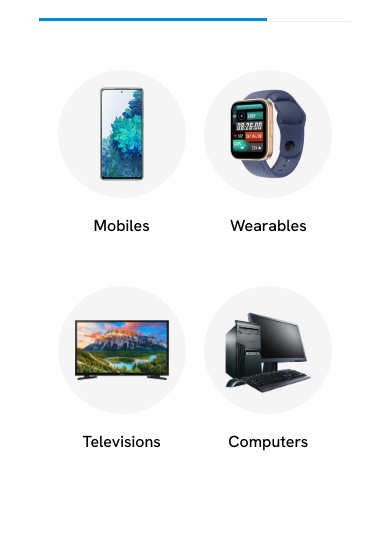
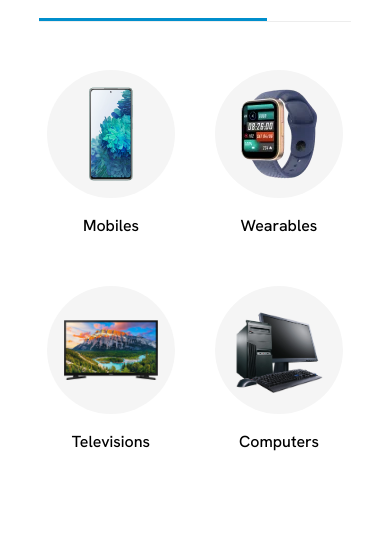
Before and after one commit to YoussefHany1/megamart, a Next.js app: page / in a window 390 px wide. Shown: the part 939-1491 px from the top of the page. Built offline with nearby package versions, Linux system fonts and the light colour scheme; no server answers.

Commit message:
Refactor layout in footer and top categories components for improved responsiveness, update CSS styles in globals.css and home.css to enhance mobile display, and comment out unused media queries in home.css.

```diff
--- a/app/globals.css
+++ b/app/globals.css
@@ -65,3 +65,9 @@ svg{
 body > section, body > footer, header{
   padding: 0 10%;
 }
+@media (max-width: 576px) {
+  .contactUs, .contactUs .down{
+    text-align: center;
+  }
+
+}
--- a/app/home.css
+++ b/app/home.css
@@ -66,9 +66,6 @@
     }
   }
 }
-@media (max-width: 576px) {
-  .contactUs, .down{
-    text-align: center;
-  }
+/* @media (max-width: 576px) {
 
-}
+} */
--- a/components/footer/footer.js
+++ b/components/footer/footer.js
@@ -4,7 +4,7 @@ function Footer() {
     return (
     <>
         <footer className={`footer bg-primary text-white position-relative overflow-hidden pt-5 ${styles.footer}`}>
-            <div className="text position-relative d-flex pb-5">
+            <div className="text position-relative d-sm-flex d-block pb-5">
                 <div className="contactUs d-flex flex-column justify-content-between pe-md-5 me-md-5">
                     <Link href="/" className="text-decoration-none pb-2 text-white fw-bold fs-1">MegaMart</Link>
                     <div className="fw-medium fs-4 pb-2"><b>Contact US</b></div>
--- a/components/home/top-categories/top-categories.js
+++ b/components/home/top-categories/top-categories.js
@@ -7,20 +7,20 @@ function TopCategories() {
                     <div className="line fs-4 pb-3">Shop From <p className="text-primary d-inline">Top Categories</p></div>
                     <a href="#" className="text-decoration-none d-flex align-items-center"><small className="fw-normal">View All <svg viewBox="0 0 60 60"><path stroke="#008ECC" strokeWidth="3" d="M15.563 40.836a.997.997 0 0 0 1.414 0l15-15a1 1 0 0 0 0-1.414l-15-15a.999.999 0 1 0-1.414 1.414l14.293 14.293-14.293 14.293a1 1 0 0 0 0 1.414"/></svg></small></a>
                 </div>
-                <div className={`categories d-flex justify-content-evenly flex-wrap text-center mt-5 ${styles.categories}`}>
-                    <div className={`cat mb-5 mb-lg-0 ${styles.cat}`}>
+                <div className={`categories row justify-content-evenly flex-wrap text-center mt-5 ${styles.categories}`}>
+                    <div className={`cat mb-5 col-6 col-md-4 col-lg-3 mb-lg-0 ${styles.cat}`}>
                         <div className={`photo rounded-circle align-content-center ${styles.photo}`}><img src="./top-categories/mobile.webp" alt="Mobiles" /></div>
                         <div className="text mt-3"><a href="/phones" className="text-black text-decoration-none fw-medium">Mobiles</a></div>
                     </div>
-                    <div className={`cat mb-5 mb-lg-0 ${styles.cat}`}>
+                    <div className={`cat mb-5 col-6 col-md-4 col-lg-3 mb-lg-0 ${styles.cat}`}>
                         <div className={`photo rounded-circle align-content-center ${styles.photo}`}><img src="./top-categories/watches.webp" alt="Wearables" /></div>
                         <div className="text mt-3"><a href="/wearables" className="text-black text-decoration-none fw-medium">Wearables</a></div>
                     </div>
-                    <div className={`cat mb-5 mb-lg-0 ${styles.cat}`}>
+                    <div className={`cat mb-5 col-6 col-md-4 col-lg-3 mb-lg-0 ${styles.cat}`}>
                         <div className={`photo rounded-circle align-content-center ${styles.photo}`}><img src="./top-categories/tv.webp" alt="Accessories"  className="w-100 p-2" /></div>
                         <div className="text mt-3"><a href="/television" className="text-black text-decoration-none fw-medium">Televisions</a></div>
                     </div>
-                    <div className={`cat mb-5 mb-lg-0 ${styles.cat}`}>
+                    <div className={`cat mb-5 col-6 col-md-4 col-lg-3 mb-lg-0 ${styles.cat}`}>
                         <div className={`photo rounded-circle align-content-center ${styles.photo}`}><img src="./top-categories/pc.webp" alt="Accessories"  className="w-100 p-3" /></div>
                         <div className="text mt-3"><a href="/computers" className="text-black text-decoration-none fw-medium">Computers</a></div>
                     </div>
```
